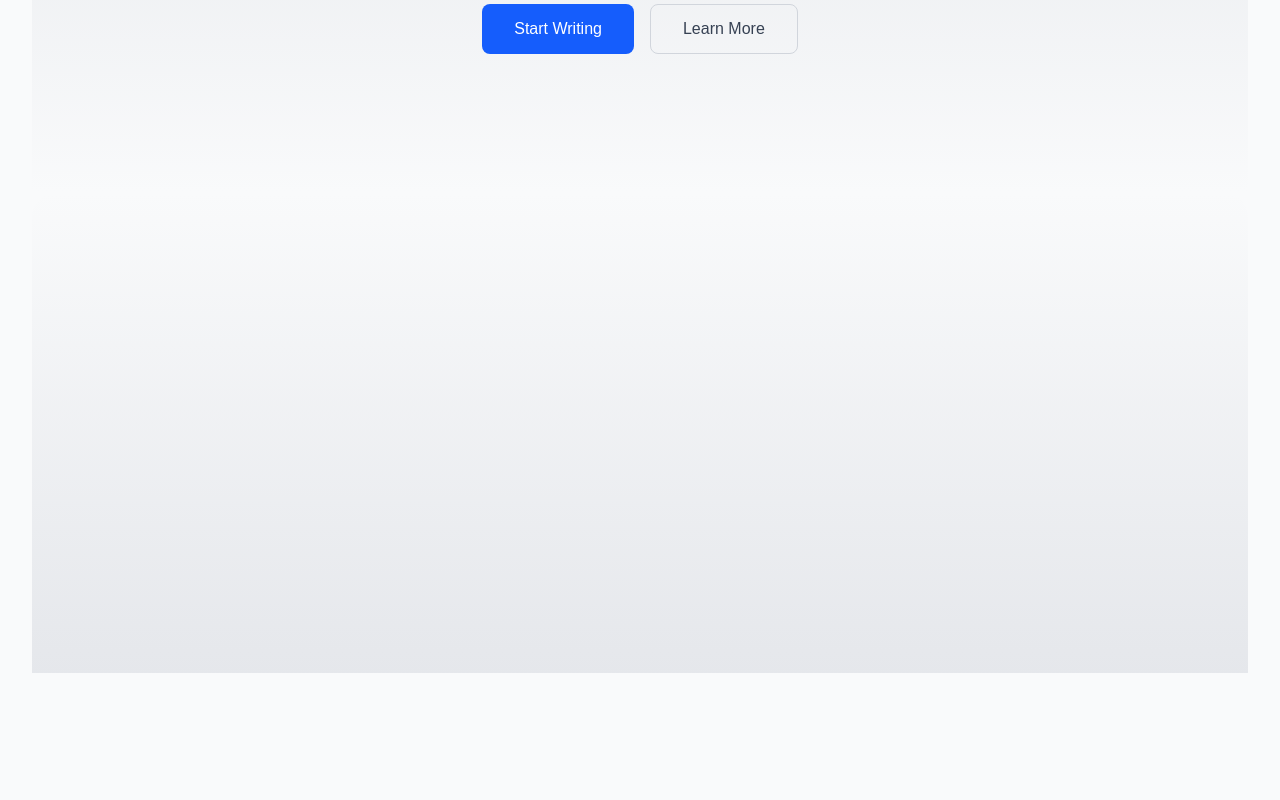
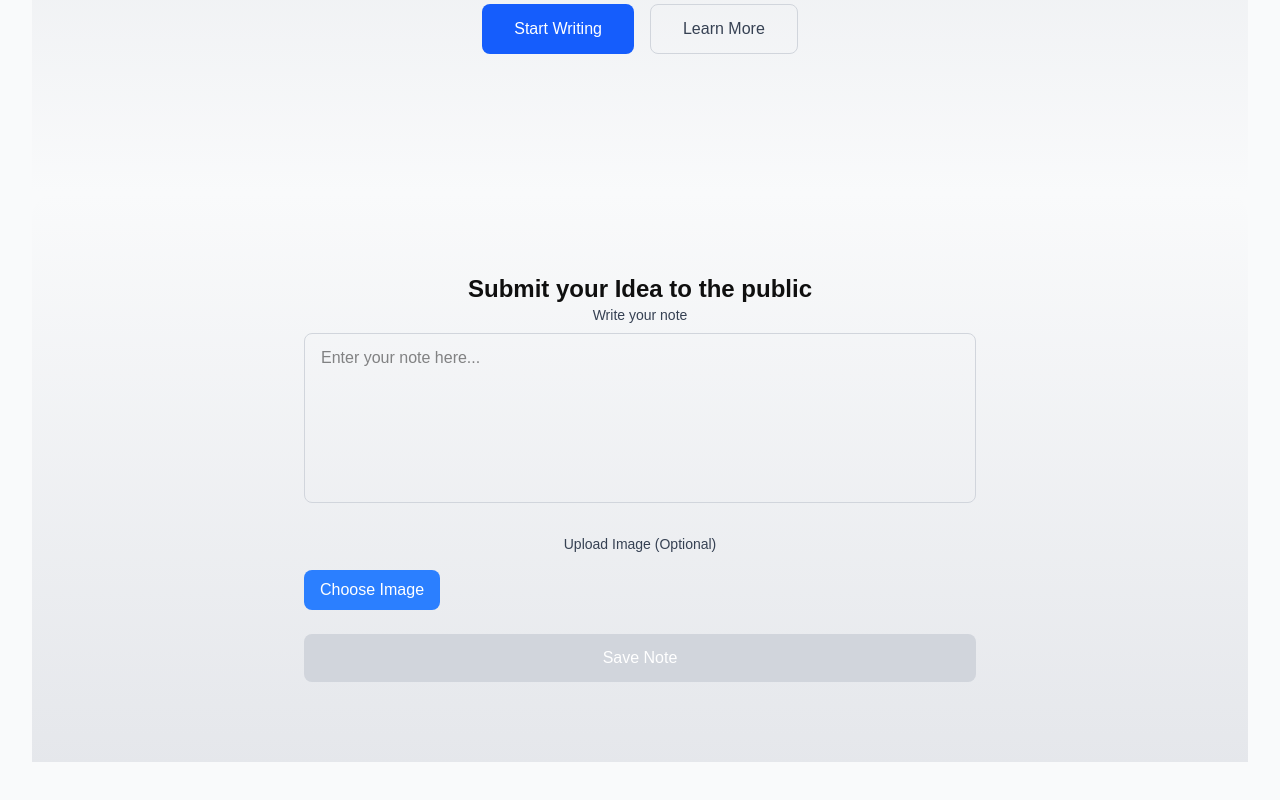
Before and after one commit to OxBryte/public-notepad, a React (Vite) app: page / in a window 1280 px wide. Shown: the part 428-1228 px from the top of the page. Before the commit the page ends 1149 px from the top, so only its background shows below. Built offline with nearby package versions, Linux system fonts and the light colour scheme.

Commit message:
feat: update 2025-07-12 00:36:47

```diff
--- a/src/components/features/Note.jsx
+++ b/src/components/features/Note.jsx
@@ -1,9 +1,115 @@
-import React from 'react'
+import React, { useState } from "react";
 
 export default function Note() {
+  const [noteText, setNoteText] = useState("");
+  const [uploadedImage, setUploadedImage] = useState(null);
+
+  const handleSubmit = (e) => {
+    e.preventDefault();
+    if (noteText.trim()) {
+      console.log("Note submitted:", noteText);
+      // Here you can add logic to save the note
+      setNoteText("");
+    }
+  };
+
+  const handleImageUpload = (e) => {
+    const file = e.target.files[0];
+    if (file && file.type.startsWith("image/")) {
+      const reader = new FileReader();
+      reader.onload = (event) => {
+        setUploadedImage(event.target.result);
+      };
+      reader.readAsDataURL(file);
+    }
+  };
+
+  const removeImage = () => {
+    setUploadedImage(null);
+  };
+
   return (
-      <div className="w-full min-h-[60dvh] rounded-t-3xl py-20 flex items-center justify-center bg-gradient-to-t from-gray-200 to-transparent">
+    <div className="w-full min-h-[60dvh] rounded-t-3xl py-20 flex items-center justify-center bg-gradient-to-t from-gray-200 to-transparent">
+      <div className="w-full max-w-2xl mx-4">
+      <p className="font-semibold text-2xl">Submit your Idea to the public</p>
+        <form onSubmit={handleSubmit} className="space-y-6">
+          {/* Note Input Field */}
+          <div>
+            <label
+              htmlFor="note"
+              className="block text-sm font-medium text-gray-700 mb-2"
+            >
+              Write your note
+            </label>
+            <textarea
+              id="note"
+              value={noteText}
+              onChange={(e) => setNoteText(e.target.value)}
+              placeholder="Enter your note here..."
+              className="w-full px-4 py-3 border border-gray-300 rounded-lg focus:ring-2 focus:ring-blue-500 focus:border-transparent resize-none"
+              rows="6"
+            />
+          </div>
 
+          {/* Display Uploaded Image */}
+          {uploadedImage && (
+            <div className="space-y-2">
+              <p className="text-sm font-medium text-gray-700">
+                Uploaded Image:
+              </p>
+              <div className="relative inline-block">
+                <img
+                  src={uploadedImage}
+                  alt="Uploaded"
+                  className="max-w-full h-auto max-h-64 rounded-lg border border-gray-300"
+                />
+              </div>
+            </div>
+          )}
+          {/* Image Upload Section */}
+          <div className="space-y-4">
+            <label
+              htmlFor="image-upload"
+              className="block text-sm font-medium text-gray-700"
+            >
+              Upload Image (Optional)
+            </label>
+            <div className="flex items-center space-x-4">
+              <input
+                id="image-upload"
+                type="file"
+                accept="image/*"
+                onChange={handleImageUpload}
+                className="hidden"
+              />
+              <label
+                htmlFor="image-upload"
+                className="px-4 py-2 bg-blue-500 text-white rounded-lg cursor-pointer hover:bg-blue-600 transition-colors"
+              >
+                Choose Image
+              </label>
+              {uploadedImage && (
+                <button
+                  type="button"
+                  onClick={removeImage}
+                  className="px-4 py-2 bg-red-500 text-white rounded-lg hover:bg-red-600 transition-colors"
+                >
+                  Remove Image
+                </button>
+              )}
+            </div>
+          </div>
+
+          {/* Submit Button */}
+          <button
+            type="submit"
+            disabled={!noteText.trim()}
+            className="w-full px-6 py-3 bg-green-500 text-white font-medium rounded-lg hover:bg-green-600 disabled:bg-gray-300 disabled:cursor-not-allowed transition-colors"
+          >
+            Save Note
+          </button>
+        </form>
+      </div>
     </div>
   );
 }
```
